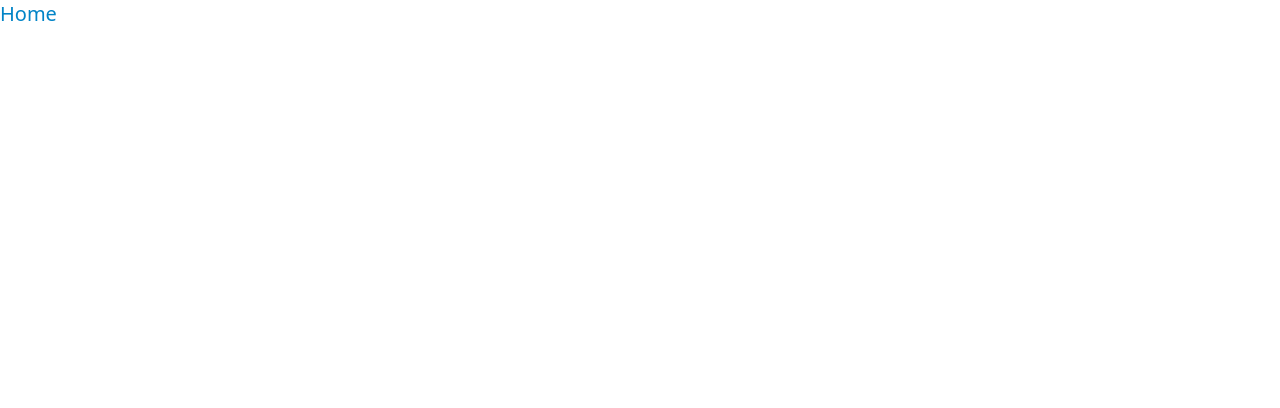
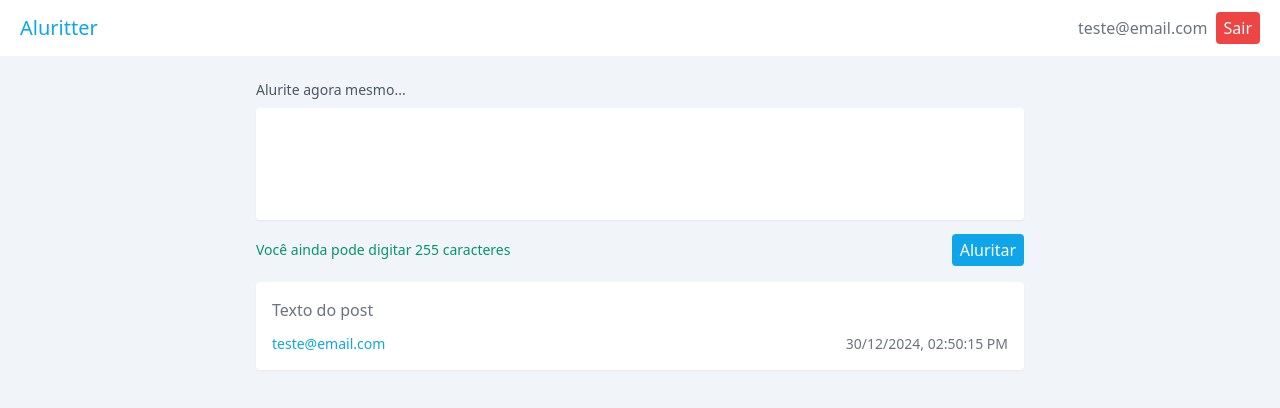
Before and after one commit to biancassantos/7-days-of-code-react, a React (Vite) app: page / in a window 1280 px wide. Shown: the top 408 px of the page. Built offline with nearby package versions, Linux system fonts and the light colour scheme.

Commit message:
home page created

```diff
--- /dev/null
+++ b/src/components/Header.jsx
@@ -0,0 +1,17 @@
+import Logo from "./Logo";
+
+function Header() {
+  return (
+    <header className="flex justify-between items-center py-3 px-5 bg-white shadow-sm">
+      <Logo />
+      <div className="flex justify-between items-center gap-2">
+        <p className="text-gray-500">teste@email.com</p>
+        <button className="bg-red-500 hover:bg-red-600 duration-300 text-white rounded py-1 px-2">
+          Sair
+        </button>
+      </div>
+    </header>
+  )
+}
+
+export default Header;
--- /dev/null
+++ b/src/components/Logo.jsx
@@ -0,0 +1,9 @@
+function Logo() {
+  return (
+    <h1 className="text-xl text-sky-500 font-medium">
+      Aluritter
+    </h1>
+  )
+}
+
+export default Logo;
--- /dev/null
+++ b/src/components/NewPostInput.jsx
@@ -0,0 +1,44 @@
+import { useForm } from "react-hook-form";
+import classNames from "classnames";
+
+function NewPostInput() {
+  const {
+    register,
+    handleSubmit,
+    formState: {
+      errors,
+      isSubmitting}
+    } = useForm();
+
+  function onSubmit() {
+    //
+  }
+
+  const spanClass = classNames(
+    "text-emerald-600 text-sm", {
+      "text-red-600": errors.newPost
+    });
+
+  return (
+    <form onSubmit={handleSubmit(onSubmit)}>
+      <textarea
+      maxLength={255}
+      className="w-full h-28 mb-2 p-2 rounded shadow-sm resize-none"
+      {...register("newPost", {maxLength: 255})}>
+      </textarea>
+
+      <div className="flex justify-between items-center">
+        <span className={spanClass}>
+          Você ainda pode digitar 255 caracteres
+        </span>
+        <button
+        disabled={isSubmitting}
+        className="bg-sky-500 text-white rounded py-1 px-2 hover:bg-sky-600 duration-300">
+          Aluritar
+        </button>
+      </div>
+    </form>
+  )
+}
+
+export default NewPostInput;
--- /dev/null
+++ b/src/components/Post.jsx
@@ -0,0 +1,13 @@
+function Post() {
+  return (
+    <section className="flex flex-col gap-3 bg-white rounded shadow-sm p-4 w-full overflow-hidden">
+      <p className="text-gray-500 text-wrap">Texto do post</p>
+      <section className="flex flex-col sm:flex-row justify-between gap-1">
+        <p className="text-sky-500 text-sm">teste@email.com</p>
+        <span className="text-gray-500 text-sm">30/12/2024, 02:50:15 PM</span>
+      </section>
+    </section>
+  )
+}
+
+export default Post;
--- a/src/components/UserAuthBody.jsx
+++ b/src/components/UserAuthBody.jsx
@@ -1,17 +1,16 @@
 import { Link } from "react-router";
+import Logo from "./Logo";
 import UserForm from "./UserForm";
 
 function UserAuthBody({ btnText, text, linkText, url }) {
   return (
     <main className="flex justify-center items-center h-screen">
         <section className="flex flex-col justify-center items-center gap-4 p-4 w-[90vw] max-w-sm">
-          <h1 className="text-xl text-[#0EA5E9] font-medium">
-            Aluritter
-          </h1>
+          <Logo />
           <UserForm btnText={btnText} />
           <p className="text-sm text-gray-500">
             {text}
-            <Link className="text-[#0EA5E9]" to={url}>{linkText}</Link>
+            <Link className="text-sky-500" to={url}>{linkText}</Link>
           </p>
         </section>
       </main>
--- a/src/pages/Home.jsx
+++ b/src/pages/Home.jsx
@@ -1,9 +1,21 @@
 import App from "../layouts/App";
+import Header from "../components/Header";
+import NewPostInput from "../components/NewPostInput";
+import Post from "../components/Post";
 
 function Home() {
   return (
     <App>
-      <h1 className="text-xl text-sky-600">Home</h1>
+      <Header />
+      <main className="flex flex-col gap-4 items-center bg-slate-100 h-screen py-6 px-5">
+        <section className="w-[90vw] max-w-3xl">
+          <p className="mb-2 text-gray-600 text-sm">Alurite agora mesmo...</p>
+          <NewPostInput />
+        </section>
+        <section className="w-[90vw] max-w-3xl">
+          <Post />
+        </section>
+      </main>
     </App>
   )
 }
--- a/tailwind.config.js
+++ b/tailwind.config.js
@@ -3,6 +3,9 @@ export default {
   content: ["./index.html", "./src/**/*.{js,jsx,ts,tsx}"],
   theme: {
     extend: {},
+    screens: {
+      'sm': '340px'
+    }
   },
   plugins: [],
 }
```
